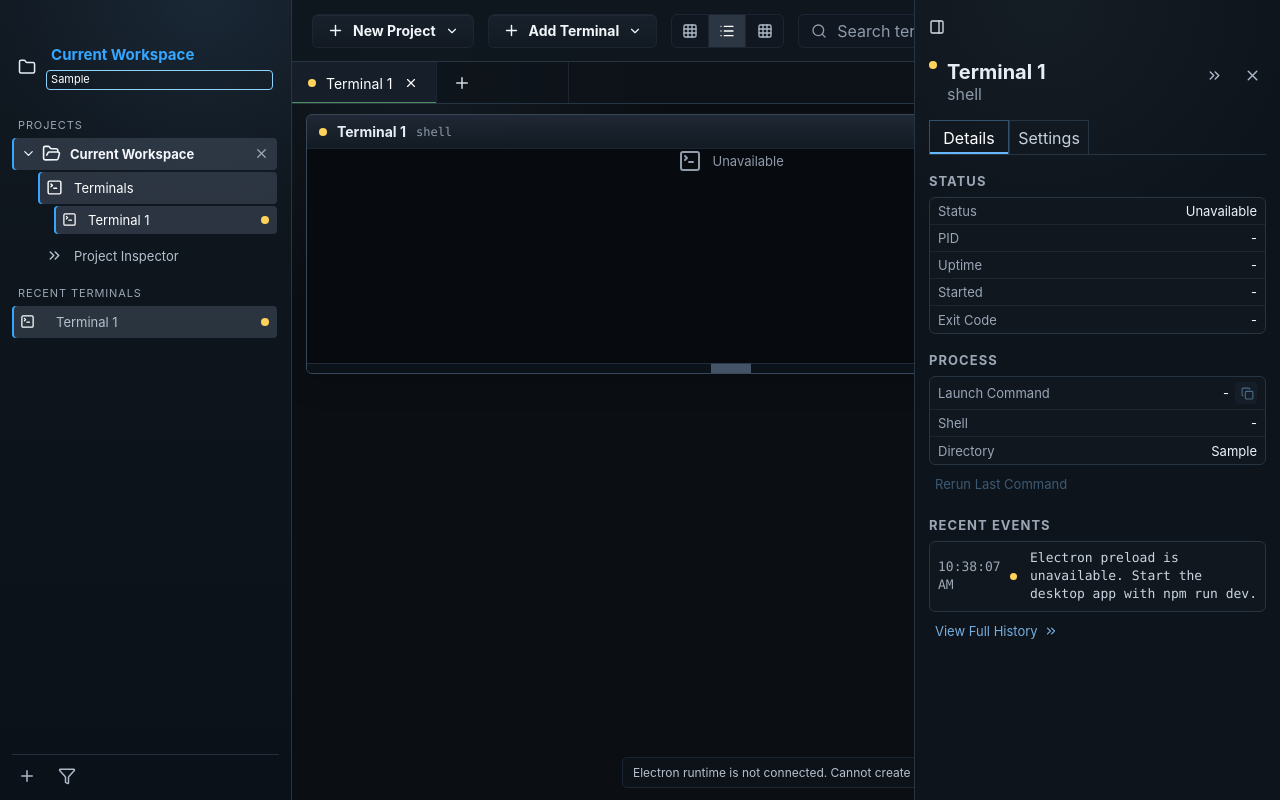
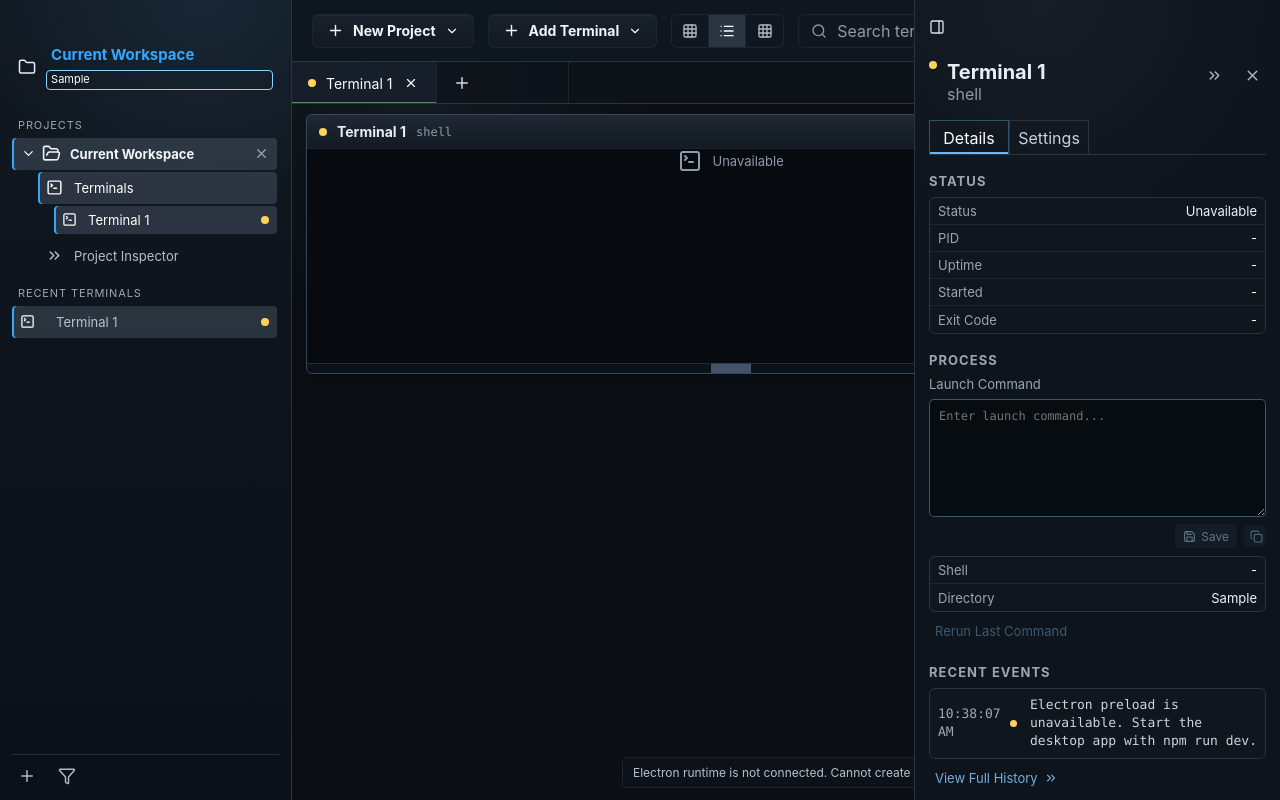
Before and after one commit to EvanAI0331/terminal-workspace, a React (Vite) app: page / in a window 1280 px wide. Both pictures are taken after typing "Sample" into the empty fields and a click on the button "Add Terminal". Built offline with nearby package versions, Linux system fonts and the light colour scheme.

Commit message:
Edit launch commands in details panel

```diff
--- a/src/App.css
+++ b/src/App.css
@@ -814,6 +814,72 @@ input {
   white-space: nowrap;
 }
 
+.launchCommandPanel {
+  display: grid;
+  gap: 7px;
+  margin-bottom: 8px;
+}
+
+.launchCommandPanel label {
+  color: #9aa6b6;
+  font-size: 13px;
+}
+
+.launchCommandEditor {
+  width: 100%;
+  display: flex;
+  flex-direction: column;
+  align-items: stretch;
+  gap: 7px;
+}
+
+.launchCommandEditor textarea {
+  width: 100%;
+  min-width: 0;
+  min-height: 118px;
+  max-height: 240px;
+  resize: vertical;
+  border: 1px solid rgba(143, 211, 255, 0.38);
+  border-radius: 5px;
+  background: rgba(5, 9, 13, 0.68);
+  color: #f3f7fc;
+  padding: 8px 9px;
+  font: 12px/1.45 ui-monospace, SFMono-Regular, Menlo, Monaco, Consolas, monospace;
+  white-space: pre;
+  overflow: auto;
+  outline: none;
+}
+
+.launchCommandEditor textarea:focus {
+  border-color: #8fd3ff;
+  box-shadow: 0 0 0 2px rgba(0, 229, 255, 0.14);
+}
+
+.launchCommandActions {
+  width: 100%;
+  display: flex;
+  align-items: center;
+  justify-content: flex-end;
+  gap: 7px;
+}
+
+.launchCommandButton {
+  height: 24px;
+  display: inline-flex;
+  align-items: center;
+  gap: 5px;
+  border-radius: 4px;
+  background: rgba(117, 174, 222, 0.14);
+  color: #bfe8ff;
+  padding: 0 8px;
+  font-size: 12px;
+}
+
+.launchCommandButton:hover:not(:disabled),
+.launchCommandButton:focus-visible:not(:disabled) {
+  background: rgba(117, 174, 222, 0.26);
+}
+
 .detailValueWithAction {
   display: inline-grid;
   grid-template-columns: minmax(0, 1fr) 22px;
--- a/src/App.tsx
+++ b/src/App.tsx
@@ -15,6 +15,7 @@ import {
   PanelRight,
   Play,
   Plus,
+  Save,
   Search,
   Server,
   Settings,
@@ -1091,6 +1092,34 @@ function App() {
       const message = error instanceof Error ? error.message : String(error)
       setNotice(`Failed to copy launch command: ${message}`)
     }
+  }
+
+  const saveLaunchCommand = (terminal: TerminalModel, command: string) => {
+    const projectPath = projects.find((project) => project.id === terminal.projectId)?.path
+    const normalizedCommand = normalizeStoredCommand(command)
+    if (normalizedCommand && !commandBelongsToTerminal(terminal, normalizedCommand, projectPath)) {
+      setNotice('Launch command must belong to this terminal project path.')
+      return false
+    }
+    setTerminals((current) => {
+      const currentTerminal = current[terminal.id]
+      if (!currentTerminal) return current
+      return {
+        ...current,
+        [terminal.id]: {
+          ...currentTerminal,
+          command: normalizedCommand,
+          lastCommand: normalizedCommand || undefined,
+          inputBuffer: '',
+          eventLog: [
+            event(normalizedCommand ? 'Launch command saved.' : 'Launch command cleared.'),
+            ...(currentTerminal.eventLog ?? []),
+          ].slice(0, 12),
+        },
+      }
+    })
+    setNotice(normalizedCommand ? `Launch command saved for ${terminal.name}.` : `Launch command cleared for ${terminal.name}.`)
+    return true
   }
 
   const renderProjectPanel = () => {
@@ -1462,22 +1491,17 @@ function App() {
             </section>
             <section className="detailSection">
               <h2>Process</h2>
+              <div className="launchCommandPanel">
+                <label>Launch Command</label>
+                <LaunchCommandEditor
+                  key={`${activeTerminal.id}-${activeProject.path}`}
+                  terminal={activeTerminal}
+                  projectPath={activeProject.path}
+                  onSave={saveLaunchCommand}
+                  onCopy={copyLaunchCommand}
+                />
+              </div>
               <dl className="detailTable">
-                <div>
-                  <dt>Launch Command</dt>
-                  <dd className="detailValueWithAction">
-                    <span>{visibleLaunchCommand(activeTerminal, activeProject.path) || '-'}</span>
-                    <button
-                      type="button"
-                      className="inlineCopyButton"
-                      aria-label="Copy launch command"
-                      disabled={!visibleLaunchCommand(activeTerminal, activeProject.path)}
-                      onClick={() => copyLaunchCommand(activeTerminal)}
-                    >
-                      <Copy size={13} />
-                    </button>
-                  </dd>
-                </div>
                 <div><dt>Shell</dt><dd>{activeTerminal.shell || '-'}</dd></div>
                 <div><dt>Directory</dt><dd>{activeTerminal.cwd}</dd></div>
               </dl>
@@ -1537,6 +1561,60 @@ function App() {
   )
 }
 
+function LaunchCommandEditor({
+  terminal,
+  projectPath,
+  onSave,
+  onCopy,
+}: {
+  terminal: TerminalModel
+  projectPath: string
+  onSave: (terminal: TerminalModel, command: string) => boolean
+  onCopy: (terminal: TerminalModel) => void
+}) {
+  const storedCommand = normalizeStoredCommand(terminal.lastCommand || terminal.command)
+  const savedCommand = commandBelongsToTerminal(terminal, storedCommand, projectPath) ? storedCommand : ''
+  const [draft, setDraft] = useState(savedCommand)
+  const hasSavedCommand = Boolean(savedCommand)
+  const hasChanges = normalizeStoredCommand(draft) !== storedCommand
+
+  const saveDraft = () => {
+    const saved = onSave(terminal, draft)
+    if (saved) setDraft(normalizeStoredCommand(draft))
+  }
+
+  return (
+    <div className="launchCommandEditor">
+      <textarea
+        value={draft}
+        aria-label="Launch command"
+        placeholder="Enter launch command..."
+        onChange={(change) => setDraft(change.target.value)}
+      />
+      <div className="launchCommandActions">
+        <button
+          type="button"
+          className="launchCommandButton"
+          onClick={saveDraft}
+          disabled={!hasChanges}
+        >
+          <Save size={13} />
+          Save
+        </button>
+        <button
+          type="button"
+          className="inlineCopyButton"
+          aria-label="Copy launch command"
+          disabled={!hasSavedCommand}
+          onClick={() => onCopy(terminal)}
+        >
+          <Copy size={13} />
+        </button>
+      </div>
+    </div>
+  )
+}
+
 function TerminalCard({
   terminal,
   active,
```
